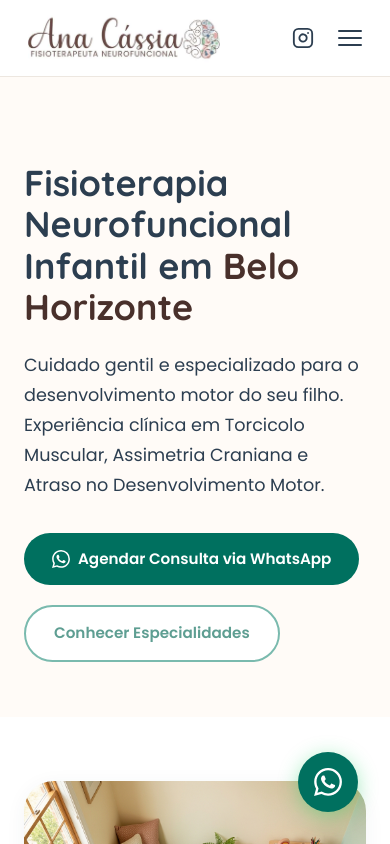
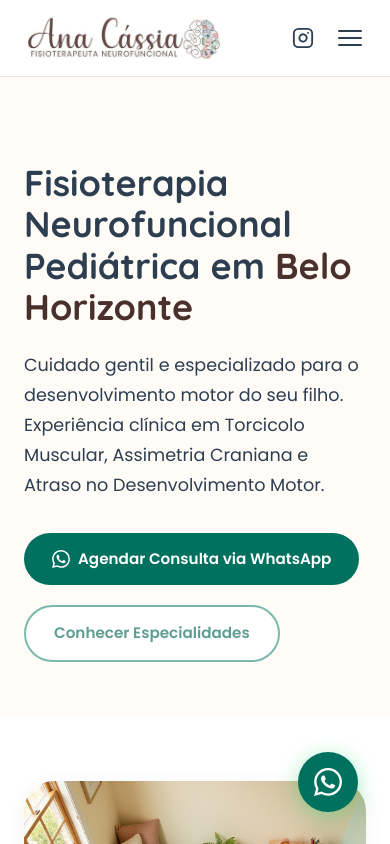
Before and after one commit to sitefisioneuro-droid/neuro-fisio, a Next.js app: page / in a window 390 px wide. Shown: the top 844 px of the page. Built offline with nearby package versions, Linux system fonts and the light colour scheme.

Commit message:
mobile first

```diff
--- a/src/app/layout.tsx
+++ b/src/app/layout.tsx
@@ -15,7 +15,7 @@ const quicksand = Quicksand({
 });
 
 export const metadata: Metadata = {
-  title: "Fisioterapia Neurofuncional Infantil em Belo Horizonte | Ana Cássia",
+  title: "Fisioterapia Neurofuncional Pediátrica em Belo Horizonte | Ana Cássia",
   description:
     "Fisioterapia neurofuncional pediátrica em Belo Horizonte. Especialista em torcicolo, assimetria craniana e atraso motor. Atendimento domiciliar e em consultório.",
   keywords: [
--- a/src/app/page.tsx
+++ b/src/app/page.tsx
@@ -110,7 +110,7 @@ export default function Home() {
 
 
               <h1 className={styles.heroTitle}>
-                Fisioterapia Neurofuncional Infantil em{" "}
+                Fisioterapia Neurofuncional Pediátrica em{" "}
                 <span className={styles.heroTitleHighlight}>
                   Belo Horizonte
                 </span>
```
Also changed, not shown: 1 other file (tests, documents, lock files or other folders).
